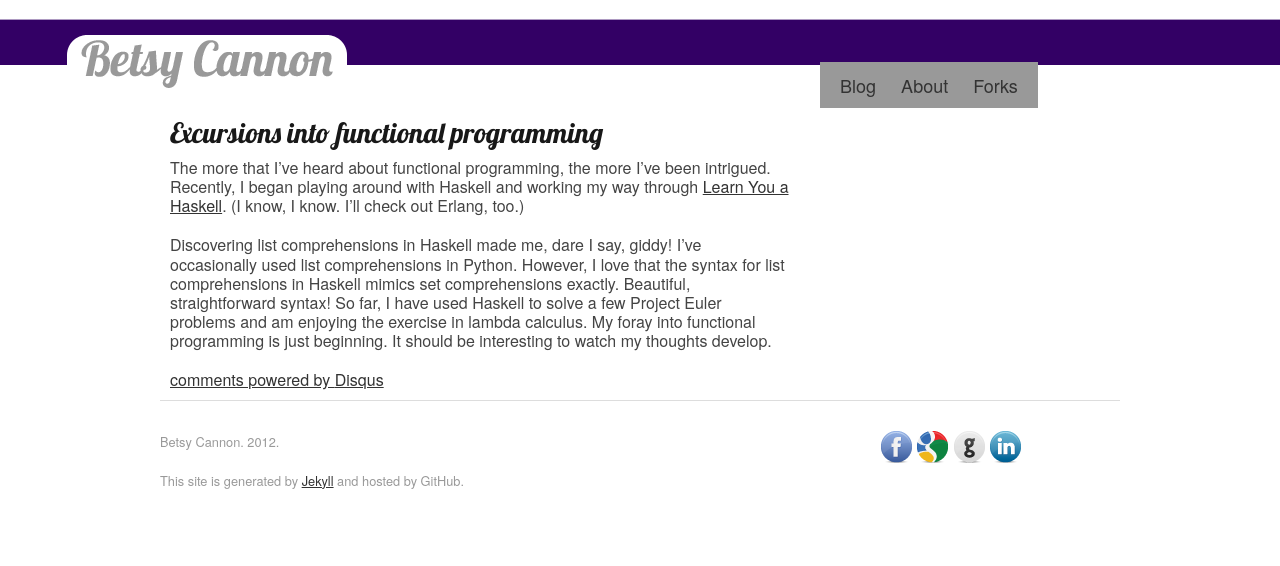
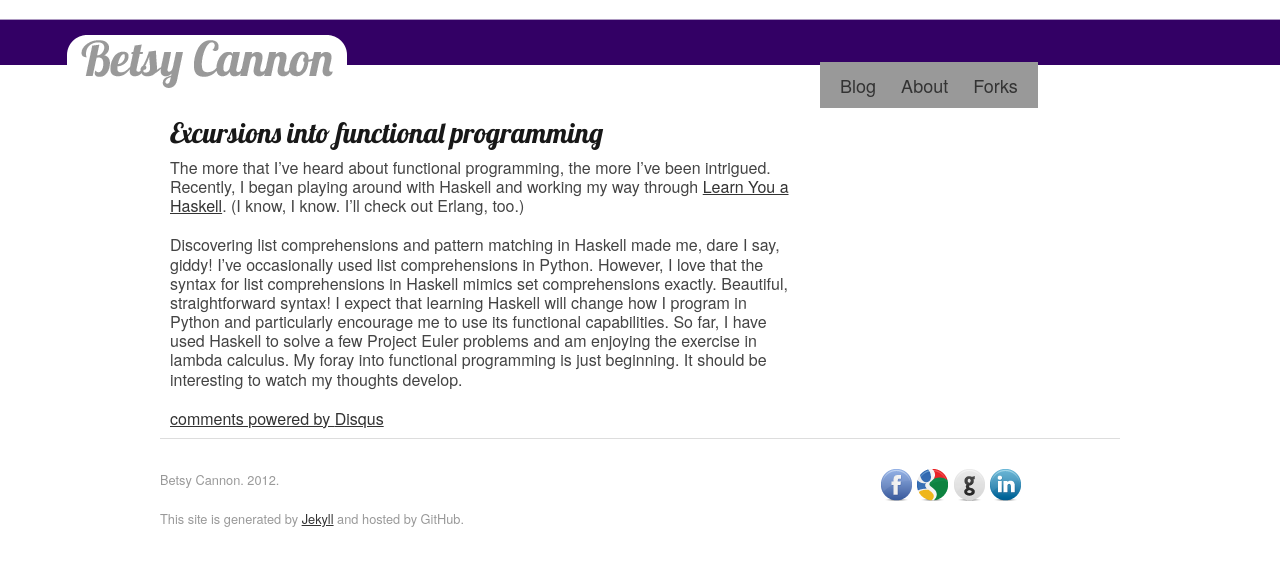
Before and after one commit to forklady42/forklady42.github.com, a Jekyll site: the page built from _posts/2012-08-23-excursions-into-functional-programming.md, in a window 1280 px wide. Shown: the top 566 px of the page. Built offline with Jekyll 4.4.1, drawn with Linux system fonts in a browser that asks for light colours; some web fonts are replaced; Markdown is read by kramdown in place of the engine named in the settings; comment, search, counter and statistics services are not loaded.

Commit message:
quick update to text

```diff
--- a/_posts/2012-08-23-excursions-into-functional-programming.md
+++ b/_posts/2012-08-23-excursions-into-functional-programming.md
@@ -11,10 +11,11 @@ I've been intrigued. Recently, I began playing around with Haskell
 and working my way through <a href='http://learnyouahaskell.com/'>Learn You a Haskell</a>.
 (I know, I know. I'll check out Erlang, too.)
 
-Discovering list comprehensions in Haskell made me, dare I say, giddy!
+Discovering list comprehensions and pattern matching in Haskell made me, dare I say, giddy!
 I've occasionally used list comprehensions in Python. However, I love
 that the syntax for list comprehensions in Haskell mimics set comprehensions
-exactly. Beautiful, straightforward syntax! So far, I have used Haskell to
+exactly. Beautiful, straightforward syntax! I expect that learning Haskell will
+change how I program in Python and particularly encourage me to use its functional capabilities. So far, I have used Haskell to
 solve a few Project Euler problems and am enjoying the exercise in lambda calculus.
 My foray into functional programming is just beginning. It should be interesting
 to watch my thoughts develop.
```
